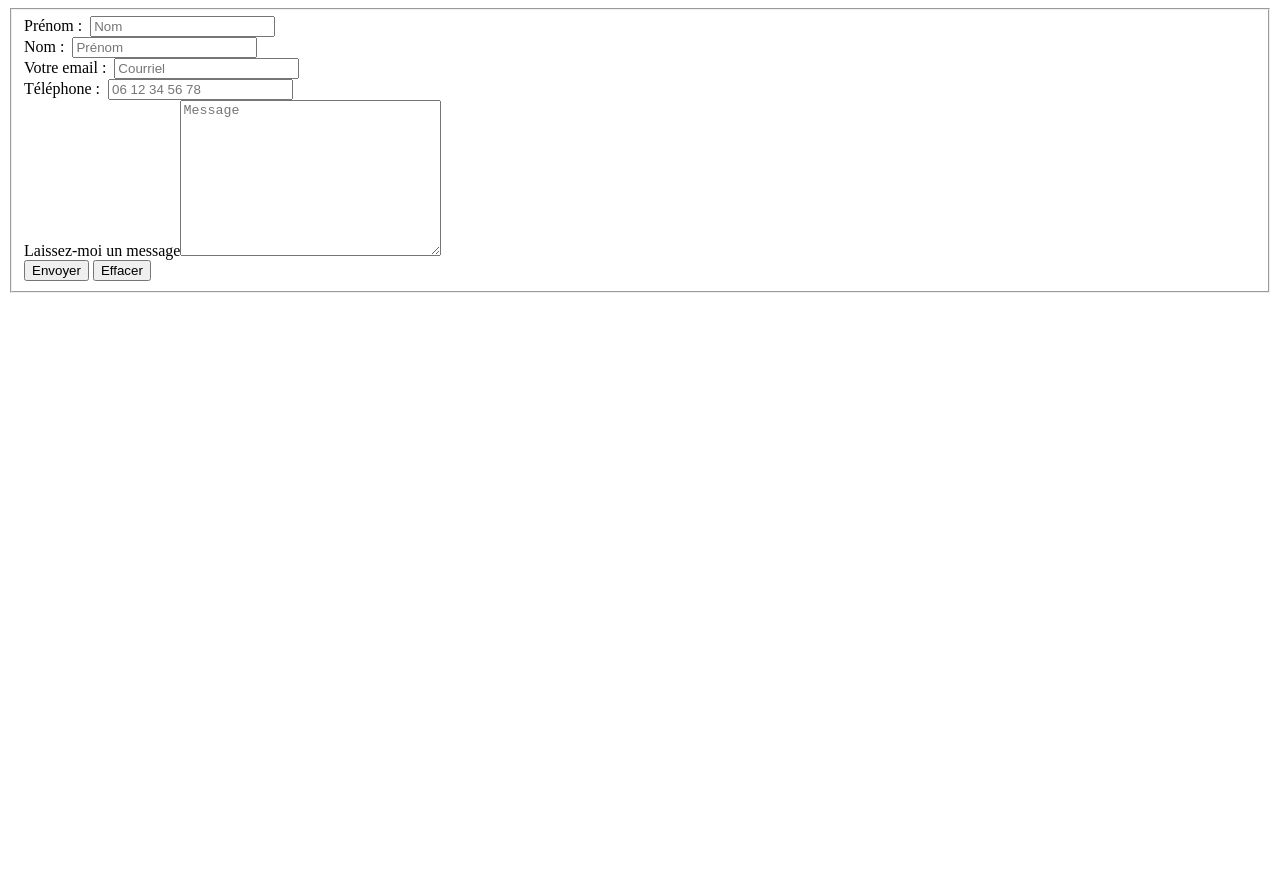
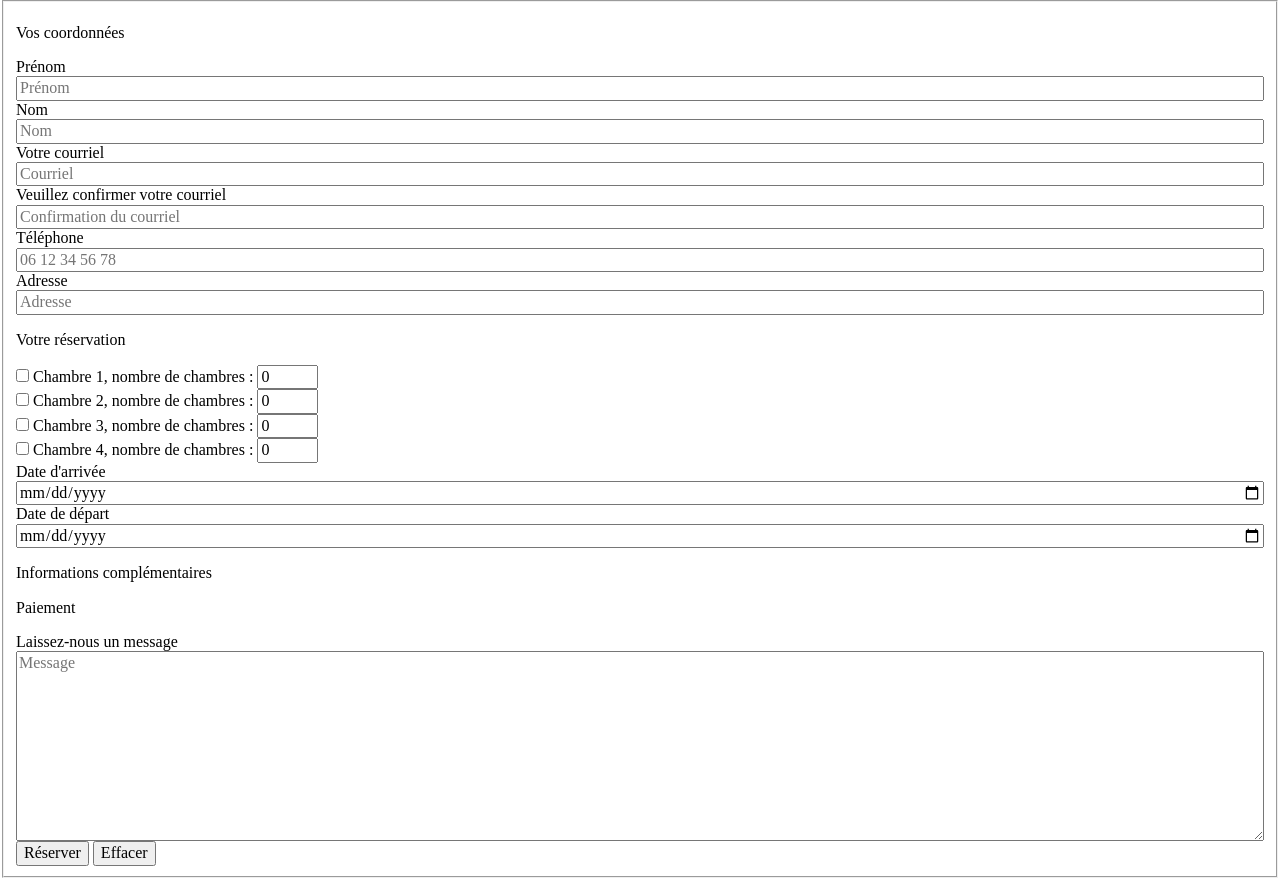
Before and after one commit to mmoison22/projet1, a plain HTML site: page reservation.html in a window 1280 px wide. Before the commit the page ends 800 px from the top, so only its background shows below. Drawn offline with Linux system fonts and the light colour scheme.

Commit message:
page reservation

```diff
--- a/assets/scss/_main.scss
+++ b/assets/scss/_main.scss
@@ -0,0 +1,7 @@
+.form__contact {
+    &-group {
+        display: flex;
+        flex-direction: column;
+    }
+
+}
--- a/reservation.html
+++ b/reservation.html
@@ -5,27 +5,74 @@
         <meta charset="UTF-8">
         <meta http-equiv="X-UA-Compatible" content="IE=edge">
         <meta name="viewport" content="width=device-width, initial-scale=1.0">
+        <link rel="stylesheet" href="assets/css/normalize.css">
+        <link rel="stylesheet" href="assets/css/style.css">
         <title>Hotel Parimis - Réservation</title>
 </head>
 
 <body>
         <form action="/confirmation.html" method="post">
                 <fieldset>
-            <div class="form__contact-group"><label for="name">Prénom : &nbsp;</label><input type="text" id="name"
-                    placeholder="Nom" min="3" max="30" required></div>
-                    <div class="form__contact-group"><label for="name">Nom : &nbsp;</label><input type="text" id="name"
-                        placeholder="Prénom" min="3" max="30" required></div>
-            <div class="form__contact-group"><label for="email">Votre email : &nbsp;</label><input type="email"
-                    id="email" placeholder="Courriel" required></div>
-            <div class="form__contact-group"><label for="phone">Téléphone : &nbsp;</label><input type="tel" id="phone"
-                    placeholder="06 12 34 56 78"></div>
-            <div class="form__contact-group"><label for="message">Laissez-moi un message</label><textarea name="message"
-                    id="message" cols="30" rows="10" minlength="10" maxlength="240" placeholder="Message"
-                    required></textarea></div>
+                        <p>Vos coordonnées</p>
+                        <div class="form__contact-group"><label for="name">Prénom &nbsp;</label>
+                                <input type="text" id="name" placeholder="Prénom" min="3" max="30" required>
+                        </div>
+                        <div class="form__contact-group"><label for="name">Nom &nbsp;</label><input type="text"
+                                        id="surname" placeholder="Nom" min="3" max="50" required></div>
+                        <div class="form__contact-group"><label for="email">Votre courriel &nbsp;</label><input
+                                        type="email" id="email" placeholder="Courriel" required></div>
+                        <div class="form__contact-group"><label for="email">Veuillez confirmer votre courriel
+                                        &nbsp;</label><input type="email" id="email"
+                                        placeholder="Confirmation du courriel" required></div>
+                        <div class="form__contact-group"><label for="phone">Téléphone &nbsp;</label><input type="tel"
+                                        id="phone" placeholder="06 12 34 56 78"></div>
+                        <div class="form__contact-group"><label for="name">Adresse &nbsp;</label>
+                                                <input type="text" id="adress" placeholder="Adresse" min="3" max="100" required></div>
+                        <p>Votre réservation</p>
+                        <div class="form__contact-group">
+                                <div id="room_selection">
+                                        <input type="checkbox" name="room" id="chambre1" value="Chambre 1">
+                                        <label for="chambre1">Chambre 1, nombre de chambres : </label>
+                                        <input type="number" id="room_number" name="room_number" step="1" min="0"
+                                                max="10" value="0">
+                                </div>
+                                <div id="room_selection">
+                                        <input type="checkbox" name="room" id="chambre2" value="Chambre 2">
+                                        <label for="chambre2">Chambre 2, nombre de chambres : </label>
+                                        <input type="number" id="room_number" name="room_number" step="1" min="0"
+                                                max="10" value="0">
+                                </div>
+                                <div id="room_selection">
+                                        <input type="checkbox" name="room" id="chambre3" value="Chambre 3">
+                                        <label for="chambre3">Chambre 3, nombre de chambres : </label>
+                                        <input type="number" id="room_number" name="room_number" step="1" min="0"
+                                                max="10" value="0">
+                                </div>
+                                <div id="room_selection">
+                                        <input type="checkbox" name="room" id="chambre4" value="Chambre 4">
+                                        <label for="chambre4">Chambre 4, nombre de chambres : </label>
+                                        <input type="number" id="room_number" name="room_number" step="1" min="0"
+                                                max="10" value="0">
+                                </div>
+                        </div>
+                        <div class="form__contact-group">
+                                <label for="arrival">Date d'arrivée </label>
+                                <input type="date" name="arrival_date" id="arrival_date">
+                        </div>
+                        <div class="form__contact-group">
+                                <label for="arrival">Date de départ </label>
+                                <input type="date" name="departure_date" id="departure_date">
+                        </div>
+                        <p>Informations complémentaires</p>
+                        <p>Paiement</p>
+
+                        <div class="form__contact-group"><label for="message">Laissez-nous un message</label><textarea
+                                        name="message" id="message" cols="30" rows="10" minlength="10" maxlength="240"
+                                        placeholder="Message" required></textarea></div>
                         <div class="form__contact-button">
-                <input class="btn btn-submit" type="submit" value="Envoyer">
+                                <input class="btn btn-submit" type="submit" value="Réserver">
                                 <input class="btn btn-reset" type="reset" value="Effacer">
-
+                        </div>
                 </fieldset>
         </form>
 
```
Also changed, not shown: chambres.html (+2 -0 lines), assets/css/normalize.css (added), assets/css/style.css, 1 other file. Lines whose indentation alone changed are shown as unchanged.
